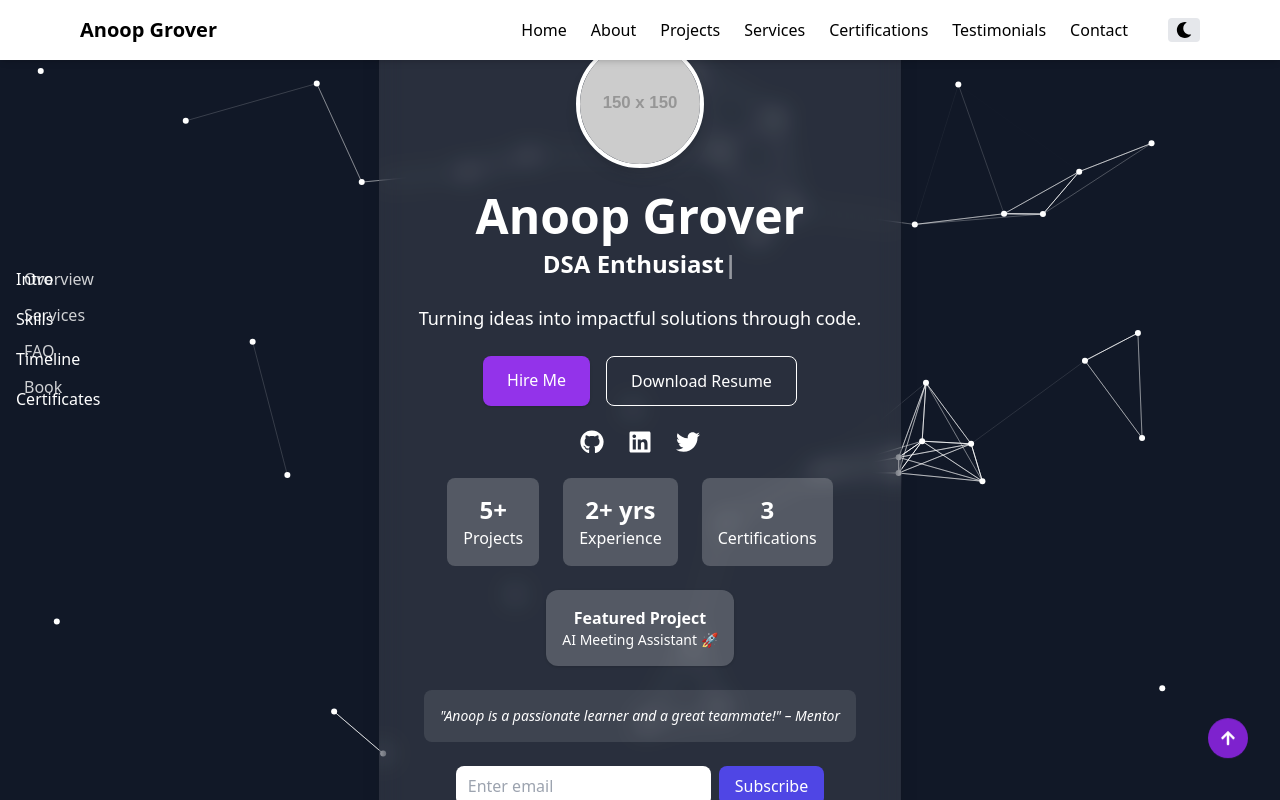
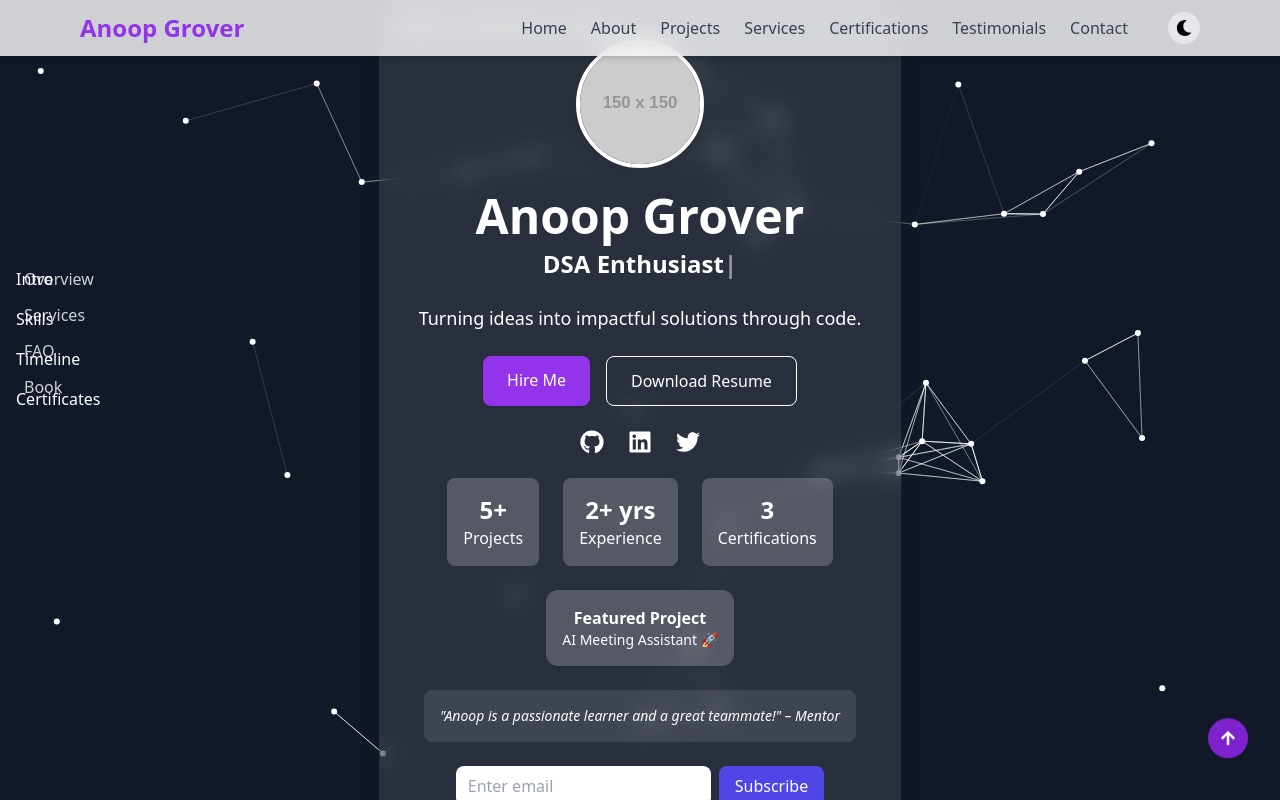
Before and after one commit to anoop-grover/personal-portfolio-website, a React (Vite) app: page / in a window 1280 px wide. Shown: the top 800 px of the page. Built offline with nearby package versions, Linux system fonts and the light colour scheme.

Commit message:
Update Navbar.jsx

```diff
--- a/src/components/Navbar.jsx
+++ b/src/components/Navbar.jsx
@@ -4,7 +4,15 @@ import { FaMoon, FaSun } from "react-icons/fa";
 export default function Navbar({ darkMode, setDarkMode }) {
   const [menuOpen, setMenuOpen] = useState(false);
 
-  const links = ["home", "about", "projects", "services", "certifications", "testimonials", "contact"];
+  const links = [
+    "home",
+    "about",
+    "projects",
+    "services",
+    "certifications",
+    "testimonials",
+    "contact",
+  ];
 
   const handleScroll = (id) => {
     const element = document.getElementById(id);
@@ -15,27 +23,45 @@ export default function Navbar({ darkMode, setDarkMode }) {
   };
 
   return (
-    <nav className="fixed top-0 left-0 w-full bg-white dark:bg-gray-900 shadow-md z-50 transition-colors duration-500">
-      <div className="max-w-6xl mx-auto flex justify-between items-center px-4 py-4">
-        <div className="font-bold text-xl cursor-pointer" onClick={() => handleScroll("home")}>Anoop Grover</div>
+    <nav className="fixed top-0 left-0 w-full bg-white/80 dark:bg-gray-900/80 backdrop-blur-md shadow-md z-50 transition-colors duration-500">
+      <div className="max-w-6xl mx-auto flex justify-between items-center px-4 py-3">
+        {/* Logo */}
+        <div
+          className="font-extrabold text-2xl cursor-pointer text-purple-600 dark:text-purple-400"
+          onClick={() => handleScroll("home")}
+        >
+          Anoop Grover
+        </div>
 
         {/* Links for Desktop */}
         <div className="hidden md:flex gap-6 items-center">
           {links.map((link, idx) => (
-            <button key={idx} onClick={() => handleScroll(link)} className="hover:text-purple-500 transition capitalize">
+            <button
+              key={idx}
+              onClick={() => handleScroll(link)}
+              className="relative capitalize text-gray-700 dark:text-gray-300 hover:text-purple-500 dark:hover:text-purple-400 transition"
+            >
               {link}
+              <span className="absolute left-0 -bottom-1 w-0 h-[2px] bg-purple-500 dark:bg-purple-400 transition-all group-hover:w-full"></span>
             </button>
           ))}
 
           {/* Dark Mode Toggle */}
-          <button onClick={() => setDarkMode(!darkMode)} className="ml-4 px-2 py-1 rounded bg-gray-200 dark:bg-gray-700 hover:bg-gray-300 dark:hover:bg-gray-600 transition">
-            {darkMode ? <FaSun /> : <FaMoon />}
+          <button
+            onClick={() => setDarkMode(!darkMode)}
+            className="ml-4 p-2 rounded-full bg-gray-200 dark:bg-gray-700 hover:bg-gray-300 dark:hover:bg-gray-600 transition"
+            aria-label="Toggle Dark Mode"
+          >
+            {darkMode ? <FaSun className="text-yellow-400" /> : <FaMoon />}
           </button>
         </div>
 
         {/* Mobile Menu Button */}
         <div className="md:hidden">
-          <button onClick={() => setMenuOpen(!menuOpen)} className="px-3 py-2 border rounded hover:bg-gray-200 dark:hover:bg-gray-700 transition">
+          <button
+            onClick={() => setMenuOpen(!menuOpen)}
+            className="px-3 py-2 border rounded hover:bg-gray-200 dark:hover:bg-gray-700 transition"
+          >
             ☰
           </button>
         </div>
@@ -45,10 +71,23 @@ export default function Navbar({ darkMode, setDarkMode }) {
       {menuOpen && (
         <div className="md:hidden bg-white dark:bg-gray-900 flex flex-col gap-4 px-4 py-4 border-t border-gray-200 dark:border-gray-700">
           {links.map((link, idx) => (
-            <button key={idx} onClick={() => handleScroll(link)} className="hover:text-purple-500 transition capitalize text-left">
+            <button
+              key={idx}
+              onClick={() => handleScroll(link)}
+              className="capitalize text-gray-700 dark:text-gray-300 hover:text-purple-500 dark:hover:text-purple-400 transition text-left"
+            >
               {link}
             </button>
           ))}
+
+          {/* Dark Mode Toggle Mobile */}
+          <button
+            onClick={() => setDarkMode(!darkMode)}
+            className="mt-2 flex items-center gap-2 p-2 rounded bg-gray-200 dark:bg-gray-700 hover:bg-gray-300 dark:hover:bg-gray-600 transition"
+          >
+            {darkMode ? <FaSun className="text-yellow-400" /> : <FaMoon />}
+            <span>{darkMode ? "Light Mode" : "Dark Mode"}</span>
+          </button>
         </div>
       )}
     </nav>
```
